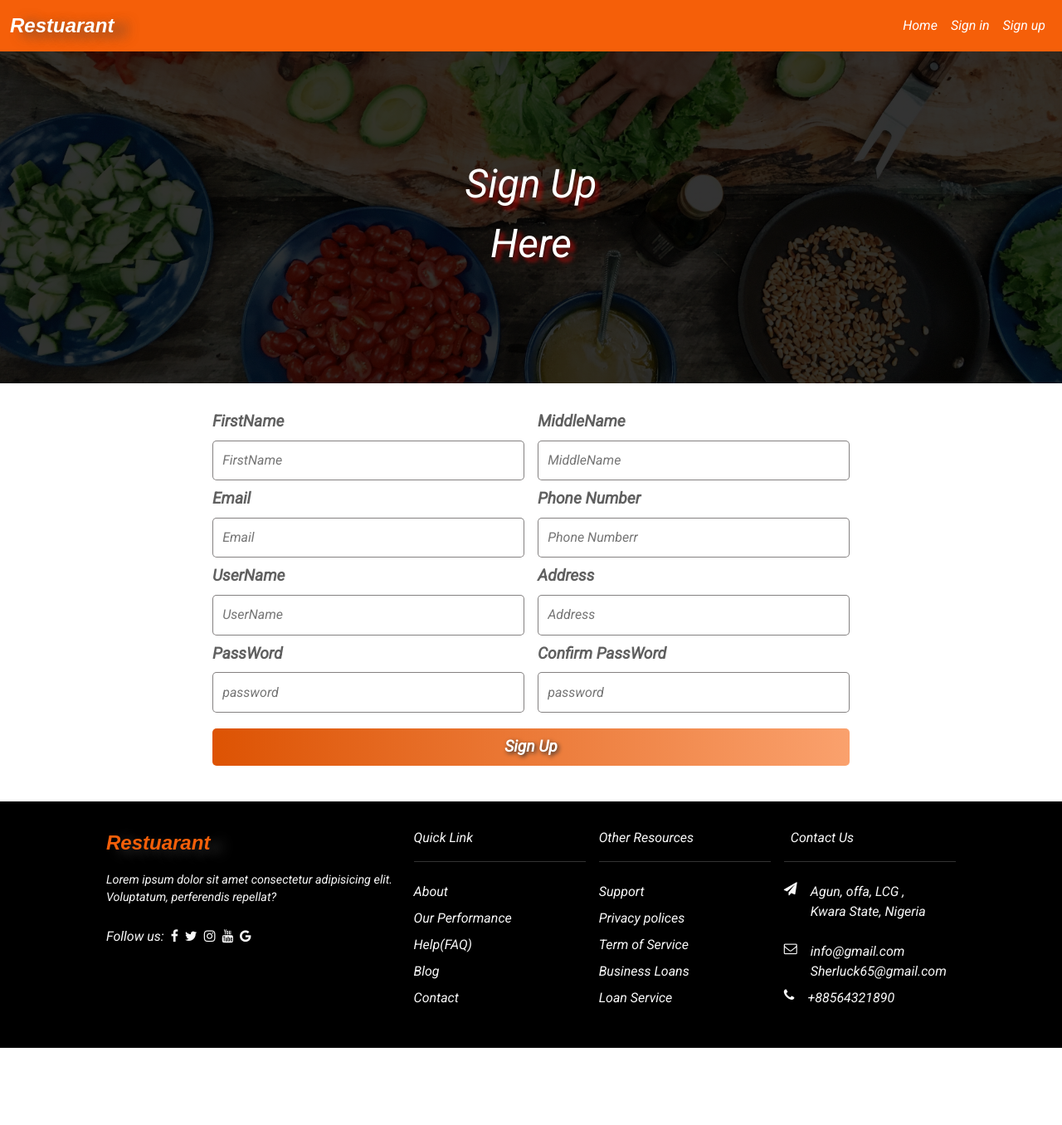
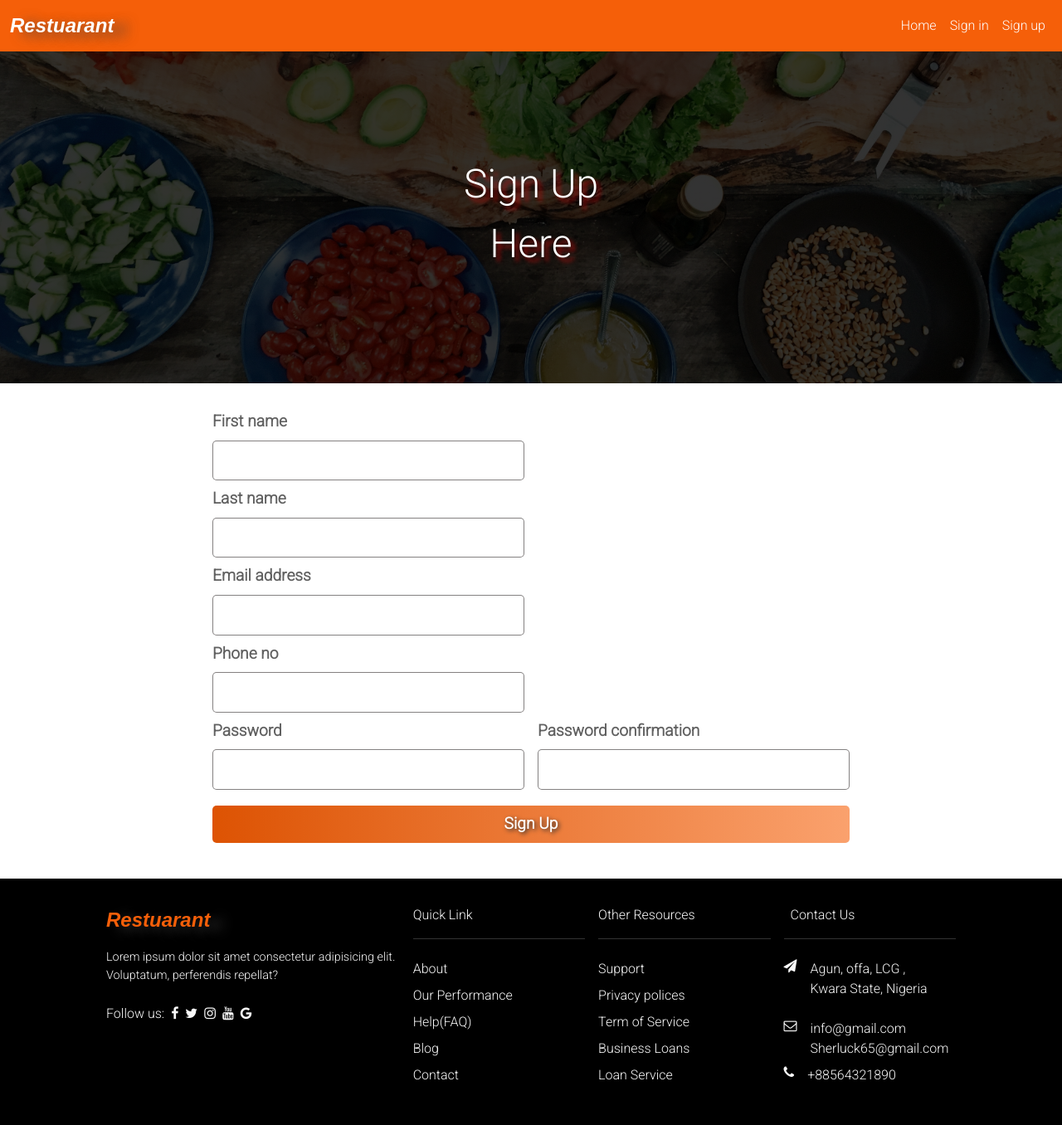
Before and after one commit to sherluck08/food-delivery-app, a Django app: page /account/register/ in a window 1280 px wide. Shown: the whole page at 83% size. Before the commit the page ends 1263 px from the top, so only its background shows below. Run offline with Django 4.2, Linux system fonts and the light colour scheme; some libraries are stand-ins or nearby versions.

Commit message:
user can register now

```diff
--- a/account/forms.py
+++ b/account/forms.py
@@ -12,3 +12,6 @@ class SignUpForm(UserCreationForm):
 class LoginForm(forms.Form):
     email = forms.EmailField(label="Email")
     password = forms.PasswordInput()
+
+    class Meta:
+        fields = ("email", "password")
--- a/account/templates/account/register.html
+++ b/account/templates/account/register.html
@@ -1,53 +1,50 @@
 {% extends 'base.html' %}
-
+{% load widget_tweaks %}
 {% block title %}Create an account{% endblock title %}
-
 {% block content %}
 <div class="signup_header">
   <div class="signup_header_text">
-    <h3>Sign Up <br> Here</h3>
+    <h3>
+      Sign Up <br />
+      Here
+    </h3>
   </div>
 </div>
 <div class="signup">
-   <form action="">
+  <form action="" method="post">
+    {% csrf_token %}
     <div class="data">
       <div class="firstname">
-       <label for="">FirstName</label>
-       <input type="text" placeholder="FirstName" required name="firstname">
+        <label for="">{{ form.first_name.label }}</label>
+        {% render_field form.first_name %}
       </div>
-      <div class="middlename">
-        <label for="">MiddleName</label>
-        <input type="text" placeholder="MiddleName" required name="middlename">
+    </div>
+    <div class="data">
+      <div class="firstname">
+        <label for="">{{ form.last_name.label }}</label>
+        {% render_field form.last_name %}
       </div>
     </div>
     <div class="data">
       <div class="mail">
-      <label for="">Email</label>
-      <input type="email" placeholder="Email" required name="email">
-     </div>
-     <div class="phonenumber">
-       <label for="">Phone Number</label>
-       <input type="text" placeholder="Phone Numberr" required name="phonenumber">
+        <label for="">{{ form.email.label }}</label>
+        {% render_field form.email %}
       </div>
     </div>
     <div class="data">
-      <div class="username">
-      <label for="">UserName</label>
-      <input type="text" placeholder="UserName" required name="username">
-     </div>
-     <div class="add">
-       <label for="">Address</label>
-       <input type="text" placeholder="Address" required name="address">
+      <div class="phonenumber">
+        <label for="">{{ form.phone_no.label }}</label>
+        {% render_field form.phone_no %}
       </div>
     </div>
     <div class="data">
       <div class="password">
-      <label for="">PassWord</label>
-      <input type="password" placeholder="password" required name="password">
+        <label for="">{{ form.password1.label }}</label>
+        {% render_field form.password1 %}
       </div>
       <div class="confirm_password">
-      <label for="">Confirm PassWord</label>
-      <input type="password" placeholder="password" required name="password">
+        <label for="">{{ form.password2.label }}</label>
+        {% render_field form.password2 %}
       </div>
     </div>
     <div class="signup_btn">
@@ -60,10 +57,14 @@
     <div class="finix-footer">
       <div class="finix-footer-text">
         <div class="logo">
-          <a class="navbar-brand" href="index.html"><i class="logo">Restuarant</i></a>
+          <a class="navbar-brand" href="index.html"
+            ><i class="logo">Restuarant</i></a
+          >
         </div>
-        <p>Lorem ipsum dolor sit amet consectetur adipisicing elit.
-           Voluptatum, perferendis repellat?</p>
+        <p>
+          Lorem ipsum dolor sit amet consectetur adipisicing elit. Voluptatum,
+          perferendis repellat?
+        </p>
       </div>
       <div class="follow-us">
         <p>Follow us:</p>
@@ -99,9 +100,7 @@
         <p>Contact Us</p>
         <div class="address town">
           <i class="fa fa-paper-plane"></i>
-        <p class="">Agun, offa, LCG , Kwara State,
-         Nigeria
-        </p>
+          <p class="">Agun, offa, LCG , Kwara State, Nigeria</p>
         </div>
         <div class="email">
           <a href="" class="address envelop">
@@ -109,7 +108,8 @@
           </a>
           <div class="info">
             <a href="">info@gmail.com</a>
-        <a href="">Sherluck65@gmail.com</a></div>
+            <a href="">Sherluck65@gmail.com</a>
+          </div>
         </div>
         <a href="" class="address phone">
           <i class="fa fa-phone"></i>
--- a/account/views.py
+++ b/account/views.py
@@ -1,13 +1,22 @@
-from django.shortcuts import render
-from .forms import LoginForm
+from django.shortcuts import render, redirect
+from .forms import LoginForm, SignUpForm
 
 
 def login_view(request):
-    if request.method == "POST":
-        return LoginForm()
-    else:
-        return LoginForm()
+    form = LoginForm()
+    return render(request, "account/login.html", {"form": form})
 
 
 def register(request):
-    return render(request, "account/register.html")
+    form = SignUpForm()
+    if request.method == "POST":
+        form = SignUpForm(request.POST)
+        print(form)
+        print(form.errors)
+        if form.is_valid():
+            print("form is valid")
+            print(form.cleaned_data)
+            form.save()
+            return redirect("account-login")
+        return render(request, "account/register.html", {"form": form})
+    return render(request, "account/register.html", {"form": form})
--- a/food_delivery/settings.py
+++ b/food_delivery/settings.py
@@ -39,6 +39,7 @@ INSTALLED_APPS = [
     "django.contrib.messages",
     "django.contrib.staticfiles",
     "account",
+    "widget_tweaks",
 ]
 
 MIDDLEWARE = [
--- a/static/css/style.css
+++ b/static/css/style.css
@@ -1,280 +1,283 @@
-*{
+@import url("https://fonts.googleapis.com/css2?family=Roboto:wght@300&display=swap");
+
+* {
   box-sizing: border-box;
   margin: 0;
   padding: 0;
-
 }
 
 body {
-    font-family: 'Roboto' , sans-serif;
+  font-family: "Roboto", sans-serif;
 }
-:root{
-    --primary-color:#e73c3e ;
-    --secondary-color:#606060;
+:root {
+  --primary-color: #e73c3e;
+  --secondary-color: #606060;
 }
-img{
+img {
   max-width: 100%;
 }
 /* Nav Bar */
-.navbar-brand img{
+.navbar-brand img {
   font-weight: 900;
   font-size: 1.5rem;
-    text-shadow:5px 5px 5px rgba(80, 80, 80, 0.8);
+  text-shadow: 5px 5px 5px rgba(80, 80, 80, 0.8);
   box-shadow: 5px 5px 5px rgba(80, 80, 80, 0.8);
   max-width: 80px;
   border-radius: 10px;
 }
-.logo{
+.logo {
   font-weight: 900;
   font-size: 1.5rem;
   font-family: fantasy;
-    text-shadow:15px 5px 15px rgba(66, 66, 66, 0.8);
+  text-shadow: 15px 5px 15px rgba(66, 66, 66, 0.8);
 }
-.navbar-collapse{
+.navbar-collapse {
   justify-content: flex-end !important;
 }
-.navbar{
+.navbar {
   background-color: #f55f09;
 }
-.navbar a{
-    color: #fff!important;
+.navbar a {
+  color: #fff !important;
 }
 /* Restuarant Heading Background Image */
-header{
+header {
   background-repeat: no-repeat;
   background-position: center;
   height: 400px;
   background-size: cover;
-    background-image: linear-gradient(rgba(0,0,0,0.6), rgba(0,0,0,0.6)),url("image/pexels-lukas-1352271.jpg");
+  background-image: linear-gradient(rgba(0, 0, 0, 0.6), rgba(0, 0, 0, 0.6)),
+    url("image/pexels-lukas-1352271.jpg");
 }
-.header-content{
+.header-content {
   color: #fff;
   display: flex;
   height: 400px;
   justify-content: center;
   align-items: center;
 }
-.header-content p{
+.header-content p {
   font-size: 2.5rem;
   text-align: center;
 }
 /* Welcome to the Page text */
-.welcome-text{
+.welcome-text {
   text-align: center;
   margin: 2.5rem 2rem;
   line-height: 1.7;
 }
 /* Available Menu */
-.menu_content{
+.menu_content {
   display: grid;
-    grid-template-columns: repeat(3 , 1fr);
+  grid-template-columns: repeat(3, 1fr);
   gap: 2rem;
 }
-.menus{
+.menus {
   margin-bottom: 2rem;
 }
-.food_content{
+.food_content {
   padding: 1rem;
 }
-.food:hover{
-    transform: scale(.9);
+.food:hover {
+  transform: scale(0.9);
 }
-.food{
+.food {
   box-shadow: 0px 0 1px rgba(0, 0, 0, 0.8);
   transition: 1s;
 }
-.menu_content a{
+.menu_content a {
   color: #000;
   text-decoration: none;
 }
-.food_link{
+.food_link {
   margin: 0 1rem;
   margin-bottom: 1rem;
 }
-.btn_link{
+.btn_link {
   background-color: rgb(6, 112, 3);
-    color: #fff!important;
+  color: #fff !important;
   display: inline;
-    padding: .5rem 1rem;
+  padding: 0.5rem 1rem;
   border-radius: 5px;
 }
 /* Specific Menu */
-.img-container{
+.img-container {
   margin: 1rem 0;
   width: 100%;
 }
-.img-container img{
+.img-container img {
   max-width: 400px;
   border-radius: 50%;
   max-height: 200px;
 }
-.specified_content{
+.specified_content {
   height: 200px;
   align-self: center;
   margin: 1rem 0;
 }
-.specified{
+.specified {
   display: grid;
-    grid-template-columns: repeat(2 , 1fr);
+  grid-template-columns: repeat(2, 1fr);
 }
 /* FOOTER */
-.info a{
+.info a {
   padding-left: 1rem;
 }
-.email{
+.email {
   display: flex;
-    margin:.5rem 0;
+  margin: 0.5rem 0;
 }
-.email a:hover{
+.email a:hover {
   color: var(--primary-color);
 }
-.phone:hover{
+.phone:hover {
   color: var(--primary-color);
 }
-.phone{
-    color:#f9f9f9;
-    text-decoration: none;
-}
-.follow-us a:hover{
-    color: var(--primary-color);
-}
-.email a{
+.phone {
   color: #f9f9f9;
   text-decoration: none;
 }
-.follow-us a{
+.follow-us a:hover {
+  color: var(--primary-color);
+}
+.email a {
+  color: #f9f9f9;
+  text-decoration: none;
+}
+.follow-us a {
   color: #f9f9f9;
   display: block;
-    margin-left: .5rem;
+  margin-left: 0.5rem;
   text-decoration: none;
 }
-.footer-link a:hover{
-    color:var(--primary-color);
+.footer-link a:hover {
+  color: var(--primary-color);
 }
-.footer-link a{
-    color:#f9f9f9;
-    text-decoration:none;
-    display:block;
-    padding-top: .5rem;
+.footer-link a {
+  color: #f9f9f9;
+  text-decoration: none;
+  display: block;
+  padding-top: 0.5rem;
 }
-.last-part p:first-child{
-    border-bottom:1px solid rgba(255, 255, 255, 0.2);
+.last-part p:first-child {
+  border-bottom: 1px solid rgba(255, 255, 255, 0.2);
   padding-bottom: 1rem;
-    padding-left:.5rem;
+  padding-left: 0.5rem;
 }
-.other-resources p{
-    border-bottom:1px solid rgba(255, 255, 255, 0.2);
+.other-resources p {
+  border-bottom: 1px solid rgba(255, 255, 255, 0.2);
   padding-bottom: 1rem;
 }
-.quick-link p{
-    border-bottom:1px solid rgba(255, 255, 255, 0.2);
+.quick-link p {
+  border-bottom: 1px solid rgba(255, 255, 255, 0.2);
   padding-bottom: 1rem;
 }
-.address p{
+.address p {
   padding: 0 1rem;
 }
-.address{
+.address {
   display: flex;
   line-height: 1.5;
 }
-.finix-footer-text{
+.finix-footer-text {
   line-height: 1.5;
 }
-.follow-us{
+.follow-us {
   display: flex;
-    padding-top: .5rem;
+  padding-top: 0.5rem;
 }
-.finix-footer-text p:last-child{
-    font-size: .9rem;
-    padding-top:.5rem;
+.finix-footer-text p:last-child {
+  font-size: 0.9rem;
+  padding-top: 0.5rem;
 }
-.logo{
-    padding-bottom: .5rem;
+.logo {
+  padding-bottom: 0.5rem;
 }
-.logo a{
-    color:  #f55f09;
+.logo a {
+  color: #f55f09;
 }
-.footer-left-side{
+.footer-left-side {
   display: grid;
   grid-template-columns: repeat(3, 1fr);
-    margin-left:1rem;
+  margin-left: 1rem;
   gap: 1rem;
 }
-.footer-content{
+.footer-content {
   width: 80%;
   margin: 0 auto;
   padding: 2rem 0;
   display: flex;
   justify-content: space-between;
 }
-.information{
+.information {
   background-color: #000;
   color: #f9f9f9;
 }
-.address.town{
-    padding-top: .5rem;
+.address.town {
+  padding-top: 0.5rem;
 }
 /* Our Service */
-.our_service .fa{
+.our_service .fa {
   font-size: 3rem;
   padding: 1rem 0;
 }
-.our_service a{
+.our_service a {
   color: #000;
   text-decoration: none;
 }
-.our_service{
+.our_service {
   display: grid;
   grid-template-columns: repeat(3, 1fr);
   gap: 1rem;
 }
-.our_services{
+.our_services {
   text-align: center;
   margin: 2rem 0;
 }
 /* Sign Up Page */
 /* header */
-.signup_header{
-    background-image: linear-gradient(rgba(0, 0, 0, 0.8), rgba(0, 0, 0, 0.8)), url("../images/kitchen3.jpg");
+.signup_header {
+  background-image: linear-gradient(rgba(0, 0, 0, 0.8), rgba(0, 0, 0, 0.8)),
+    url("../images/kitchen3.jpg");
   height: 400px;
   background-position: center;
   background-size: cover;
   background-repeat: no-repeat;
 }
-.signup_header_text{
+.signup_header_text {
   color: #fff;
   display: flex;
   height: 400px;
   justify-content: center;
   align-items: center;
 }
-.signup_header_text h3{
+.signup_header_text h3 {
   line-height: 1.5;
   text-align: center;
   font-size: 3rem;
   text-shadow: 5px 5px 5px rgba(226, 12, 12, 0.6);
 }
-.data{
+.data {
   display: grid;
-    grid-template-columns: repeat(2 , 1fr);
+  grid-template-columns: repeat(2, 1fr);
   gap: 1rem;
 }
-.signup form label{
+.signup form label {
   font-weight: 600;
   color: #606060;
   font-size: 1.2rem;
 }
-.signup form input{
+.signup form input {
   color: #606060;
-    padding: .7rem;
+  padding: 0.7rem;
   width: 100%;
-    margin: .5rem 0;
+  margin: 0.5rem 0;
   outline: none;
   border: 1px solid rgba(102, 98, 98, 0.8);
   border-radius: 5px;
 }
 /* Sign up Details */
-.signup{
+.signup {
   width: 60%;
   margin: 0 auto;
   padding: 2rem 0;
--- a/templates/base.html
+++ b/templates/base.html
@@ -11,7 +11,12 @@
       rel="stylesheet"
       href="https://cdnjs.cloudflare.com/ajax/libs/font-awesome/4.7.0/css/font-awesome.min.css"
     />
-    <link href="https://cdn.jsdelivr.net/npm/bootstrap@5.2.0/dist/css/bootstrap.min.css" rel="stylesheet" integrity="sha384-gH2yIJqKdNHPEq0n4Mqa/HGKIhSkIHeL5AyhkYV8i59U5AR6csBvApHHNl/vI1Bx" crossorigin="anonymous">
+    <link
+      href="https://cdn.jsdelivr.net/npm/bootstrap@5.2.0/dist/css/bootstrap.min.css"
+      rel="stylesheet"
+      integrity="sha384-gH2yIJqKdNHPEq0n4Mqa/HGKIhSkIHeL5AyhkYV8i59U5AR6csBvApHHNl/vI1Bx"
+      crossorigin="anonymous"
+    />
     <link rel="preconnect" href="https://fonts.googleapis.com" />
     <link rel="preconnect" href="https://fonts.gstatic.com" crossorigin />
     <link
@@ -47,19 +52,22 @@
               >
             </li>
             <li class="nav-item">
-              <a class="nav-link" href="{% url 'login' %}">Sign in</a>
+              <a class="nav-link" href="{% url 'account-login' %}">Sign in</a>
             </li>
             <li class="nav-item">
-              <a class="nav-link" href="{% url 'signup' %}">Sign up</a>
+              <a class="nav-link" href="{% url 'account-register' %}"
+                >Sign up</a
+              >
             </li>
           </ul>
         </div>
       </div>
     </nav>
-    {% endblock navbar %}
-
-    {% block content %}
-    {% endblock content %}
-    <script src="https://cdn.jsdelivr.net/npm/bootstrap@5.2.0/dist/js/bootstrap.bundle.min.js" integrity="sha384-A3rJD856KowSb7dwlZdYEkO39Gagi7vIsF0jrRAoQmDKKtQBHUuLZ9AsSv4jD4Xa" crossorigin="anonymous"></script>
+    {% endblock navbar %} {% block content %} {% endblock content %}
+    <script
+      src="https://cdn.jsdelivr.net/npm/bootstrap@5.2.0/dist/js/bootstrap.bundle.min.js"
+      integrity="sha384-A3rJD856KowSb7dwlZdYEkO39Gagi7vIsF0jrRAoQmDKKtQBHUuLZ9AsSv4jD4Xa"
+      crossorigin="anonymous"
+    ></script>
   </body>
 </html>
```
Also changed, not shown: other parts of static/css/style.css (+136 -125 lines), account/models.py (+10 -0 lines), account/templates/account/login.html (+5 -9 lines), db.sqlite3, 2 other files. Lines whose indentation alone changed are shown as unchanged.
